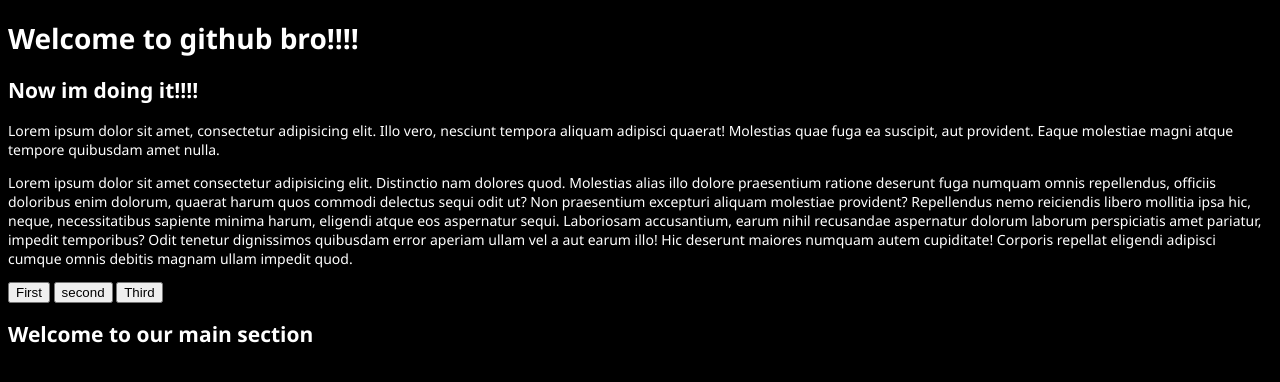
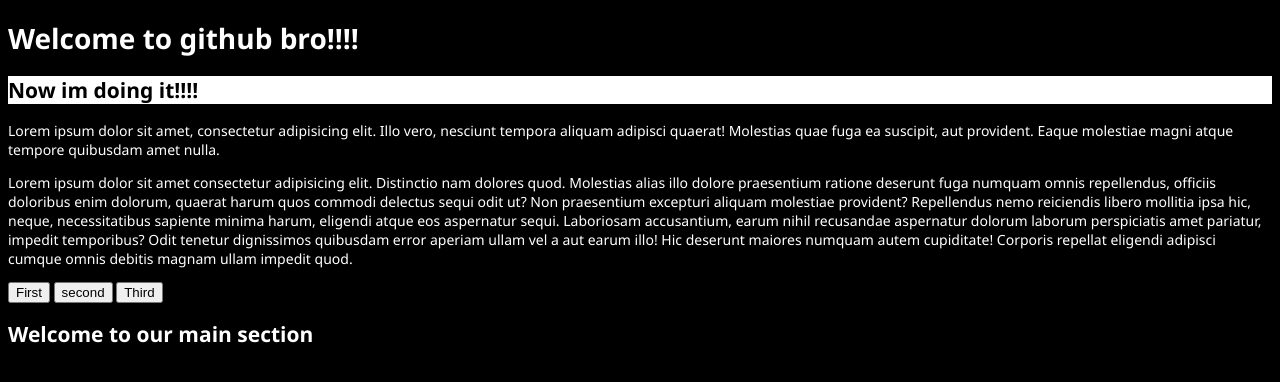
Before and after one commit to Smart17-ui/Refresh, a plain HTML site: page index.html in a window 1280 px wide. Drawn offline with Linux system fonts and the light colour scheme.

Commit message:
Update style.css

```diff
--- a/style.css
+++ b/style.css
@@ -4,3 +4,7 @@ body{
     color: white;
     font-size: 14px;
 }
+h2{
+    background-color: white;
+    color: black;
+}
```
